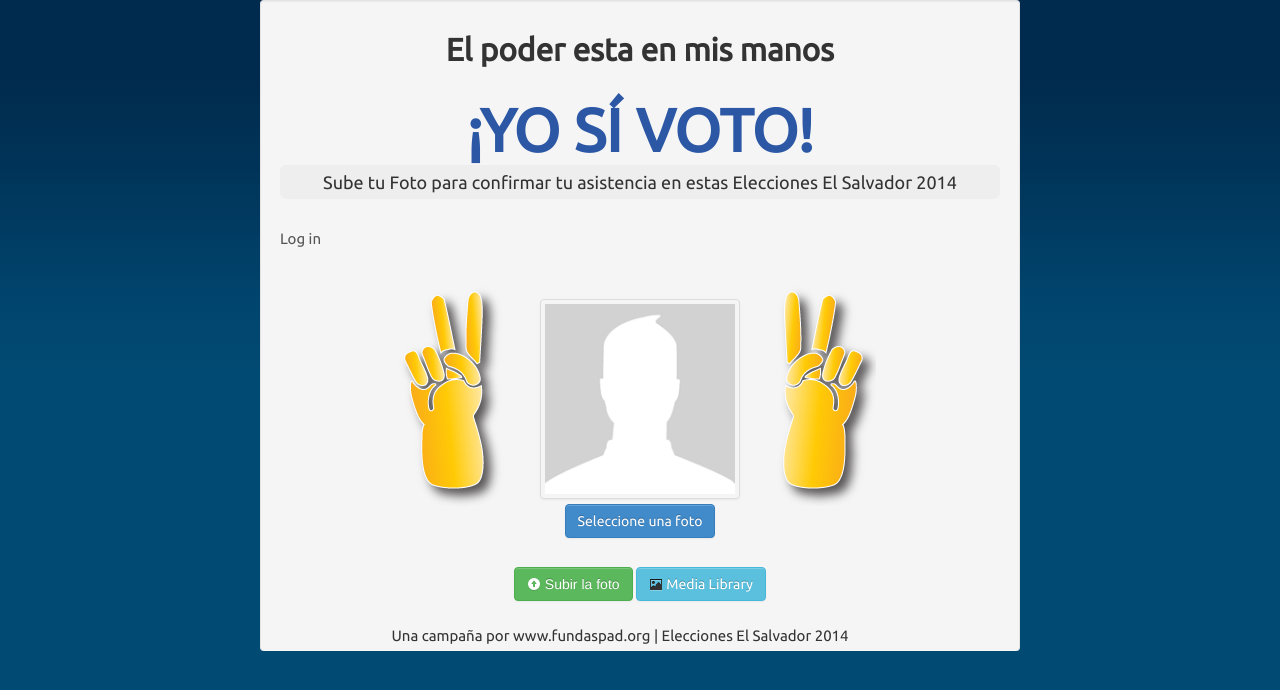
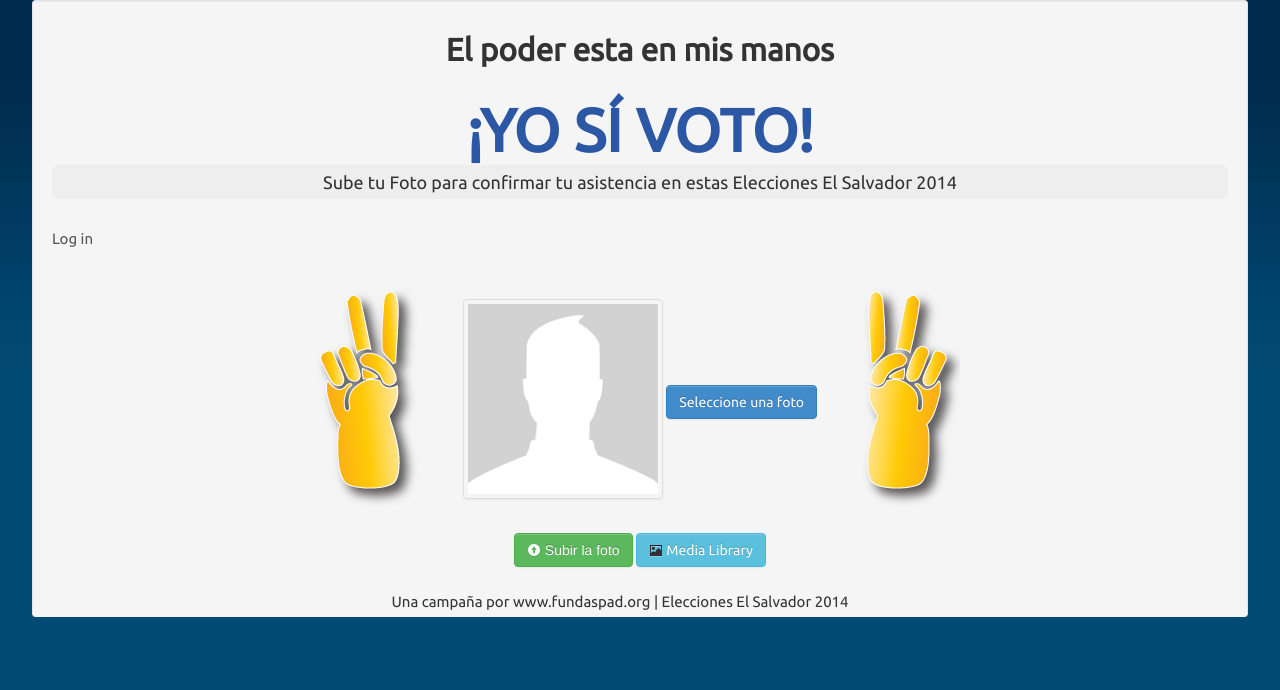
Before and after one commit to kr0nicas/appFacebookGallery, a PHP site: page / in a window 1280 px wide. Shown: the top 690 px of the page. Run offline with PHP 8.4, Linux system fonts and the light colour scheme.

Commit message:
otro cambio de Estilo en el container

```diff
--- a/css/style-faceApp.css
+++ b/css/style-faceApp.css
@@ -7,7 +7,7 @@ body{
 
 
 .container{
-    width: 760px;
+    width: 95%;
 }
 .fondo-app{
 
```
